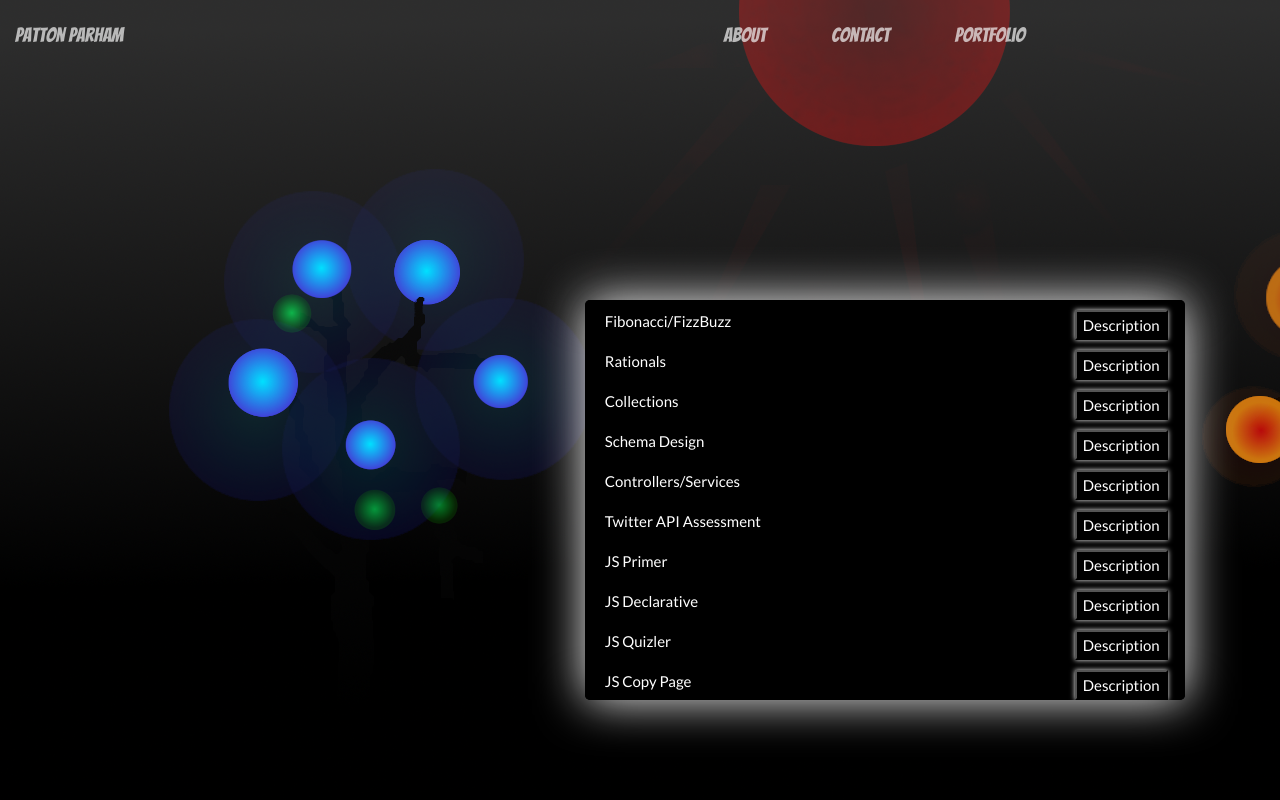
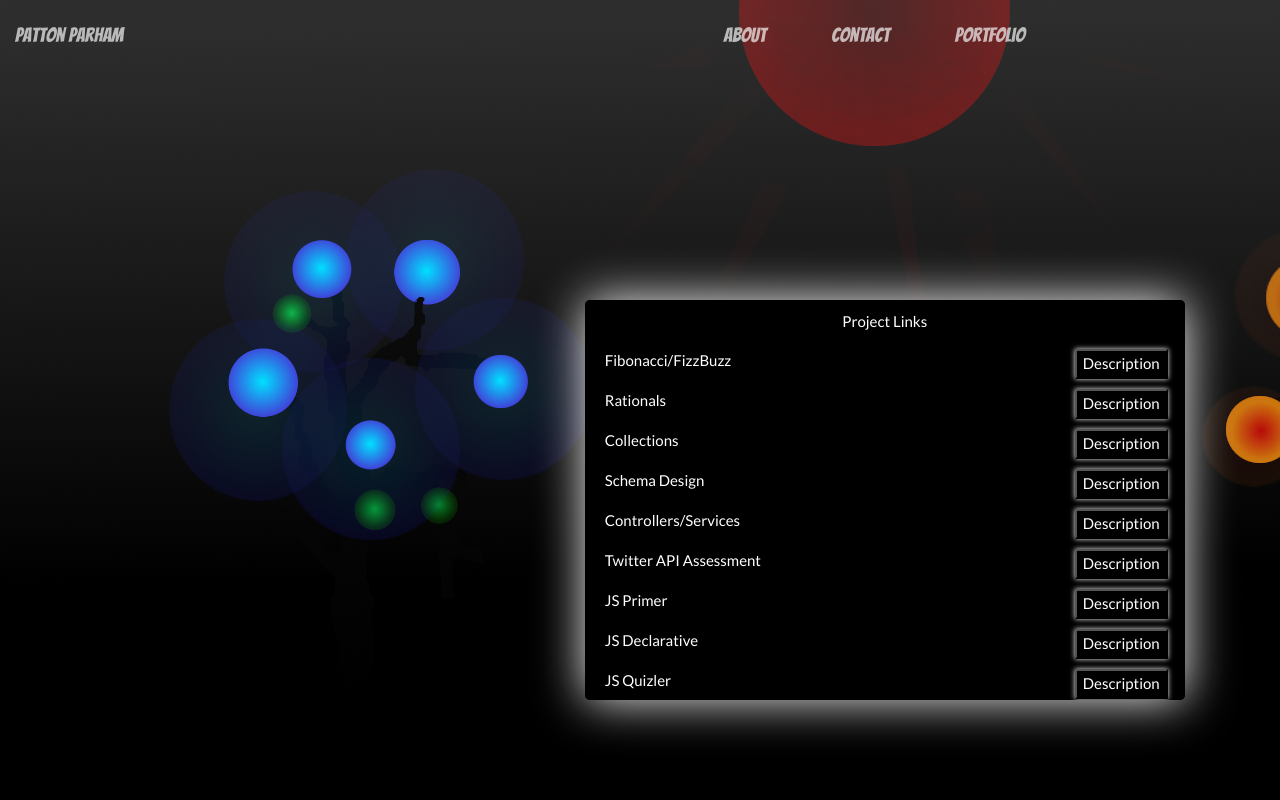
Before and after one commit to PattonParham/ReactPortfolioWebsite, a React (Create React App) app: page /portfolio in a window 1280 px wide. Shown: the top 800 px of the page. Built offline with nearby package versions, Linux system fonts and the light colour scheme; what tailwind.macro would draw is missing.

Commit message:
got project descriptions aligned in component

```diff
--- a/src/components/ProjectsWindow/ProjectsWindow.css
+++ b/src/components/ProjectsWindow/ProjectsWindow.css
@@ -8,12 +8,23 @@ box-shadow: 0px 0px 48px whitesmoke;
 margin: auto;
 margin-left: 75px;
 overflow: scroll;
+text-decoration: none !important;
 }
 
 .links{
     margin-left: 20px;
     color: white;
 
+
+}
+
+.header{
+    text-align: center;
+    color: white;
+}
+.links:hover{
+    text-shadow: 0px 0px 16px whitesmoke;
+    color: white;
 }
 .linkRow{}
 .description{
@@ -30,5 +41,8 @@ overflow: scroll;
 .pDiv{
     color: white;
     margin-top: 10px;
-    margin-left: -150px;
+    margin-left: -175px;
+    box-shadow: 0px 0px 5px whitesmoke;
+    width: 300px;
+    text-align: center;
 }
--- a/src/components/ProjectsWindow/ProjectsWindow.js
+++ b/src/components/ProjectsWindow/ProjectsWindow.js
@@ -21,6 +21,12 @@ const {
 return(
 <div className = "ProjectsWindow">
     <div className = "linkdesc">
+
+    <Row>
+        <Col size="sm">
+            <p className = "header">Project Links</p>
+        </Col>
+    </Row>
     <Row className = "linkRow">
         <Col size ="sm">
         <a href = "https://github.com/fasttrackd-student-work/java-assignment-fibonacci-fizzbuzz-PattonParham" className = "links">Fibonacci/FizzBuzz</a>
```
